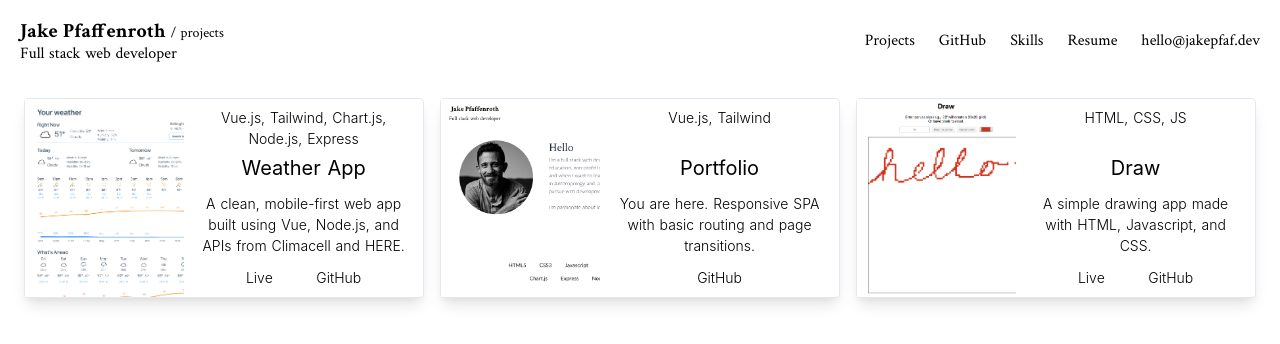
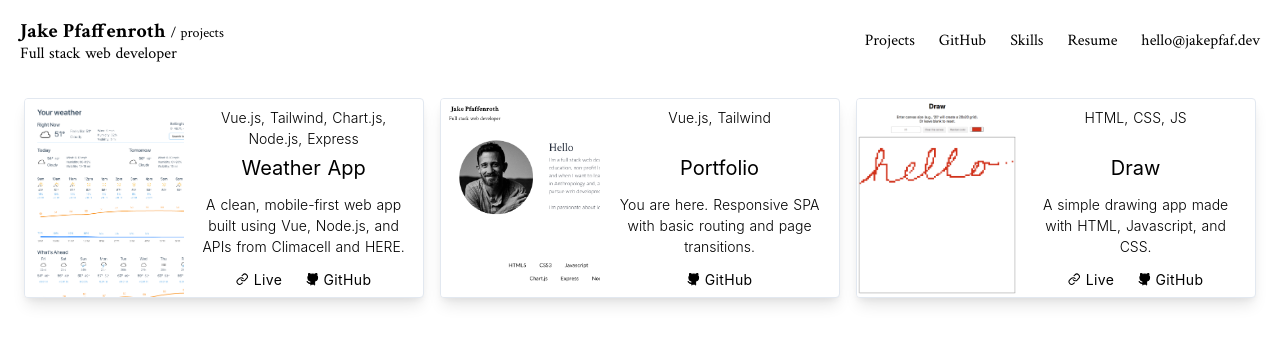
Before and after one commit to jakepfaffenroth/portfolio, a Nuxt app: page /Projects in a window 1280 px wide. Shown: the top 344 px of the page. Built offline with nearby package versions, Linux system fonts and the light colour scheme.

Commit message:
Added icons to project links

```diff
--- a/components/Nav.vue
+++ b/components/Nav.vue
@@ -4,7 +4,7 @@
       <!-- full nav bar -->
       <div class="flex sm:block">
         <div class="text-left self-center">
-          <nuxt-link to="/" class="text-xl font-bold">
+          <nuxt-link to="/" class="title text-xl font-bold">
             Jake Pfaffenroth
             <span class="text-sm font-thin" v-if="$route.name !== 'index'">
               / {{ $route.name.toLowerCase() }}</span
@@ -37,12 +37,12 @@
       <div class="hidden md:block space-x-6 self-center">
         <!-- <nuxt-link to="/aboutme" class="nav-links">About Me</nuxt-link> -->
         <nuxt-link to="/projects" class="nav-links">Projects</nuxt-link>
-        <a href="https://www.github.com/jakepfaffenroth" class="nav-links"
+        <a href="https://www.github.com/jakepfaffenroth" target='blank' class="nav-links"
           >GitHub</a
         >
         <nuxt-link to="/skills" class="nav-links">Skills</nuxt-link>
         <nuxt-link to="/resume" class="nav-links">Resume</nuxt-link>
-        <a href="mailto:hello@jakepfaf.dev" class="nav-links"
+        <a href="mailto:hello@jakepfaf.dev" target='blank' class="nav-links"
           >hello@jakepfaf.dev</a
         >
       </div>
@@ -50,7 +50,7 @@
     <!-- Mobile menu -->
     <transition name="drop">
       <div
-        class="md:hidden w-screen flex flex-wrap justify-around mt-0 px-2 py-3 bg-white text-sm font-light shadow z-40"
+        class="md:hidden w-screen flex flex-wrap justify-around mt-0 px-2 py-3 bg-white text-sm font-light shadow z-40 "
       >
         <!-- <nuxt-link to="/aboutme" class="nav-links">About Me</nuxt-link> -->
         <nuxt-link to="/projects" class="nav-links">Projects</nuxt-link>
@@ -83,12 +83,21 @@ export default {
 </script>
 
 <style>
+/* .title:hover {
+  @apply cursor-pointer border-b-2 border-blue-500 transition duration-100 ease-in-out;
+} */
+
 .nav {
   @apply sticky mx-5 justify-between pt-4 bg-white text-center font-display;
 }
 
+/* Transparent bottom border to preserve spacing when blue b-border is applied on hover */
 .nav-links {
-  @apply cursor-pointer;
+  @apply cursor-pointer border-b-2 border-transparent;
+}
+
+.nav-links:hover {
+  @apply border-b-2 border-blue-500 transition duration-150 ease-in-out;
 }
 
 /* Page transitions */
--- a/pages/Projects.vue
+++ b/pages/Projects.vue
@@ -1,7 +1,7 @@
 <template>
   <section class="section">
-    <div v-for="project in projects" :key="project.name">
-      <a @click="openModal(project)" class="project-card">
+    <div v-for="project in projects" :key="project.name" class="project-card">
+      <!-- <a @click="openModal(project)" class="project-card"> -->
       <img :src="project.image" class="project-image" />
       <div class="text-area">
         <p class="project-stack">{{ project.stack }}</p>
@@ -10,11 +10,54 @@
           {{ project.snippet }}
         </p>
         <div class="project-links">
-            <a v-if='project.live' :href="project.live" class="link-live"> Live </a
-            ><a :href="project.gitHub" class="link-github"> GitHub </a>
+          <a
+            v-if="project.live"
+            :href="project.live"
+            target="blank"
+            class="link-live"
+          >
+            <svg
+              xmlns="http://www.w3.org/2000/svg"
+              width="14"
+              height="14"
+              viewBox="0 0 27 27"
+              fill="none"
+              stroke="currentColor"
+              stroke-width="2"
+              stroke-linecap="round"
+              stroke-linejoin="round"
+              class="feather feather-link self-end mr-1"
+            >
+              <path
+                d="M10 13a5 5 0 0 0 7.54.54l3-3a5 5 0 0 0-7.07-7.07l-1.72 1.71"
+              ></path>
+              <path
+                d="M14 11a5 5 0 0 0-7.54-.54l-3 3a5 5 0 0 0 7.07 7.07l1.71-1.71"
+              ></path>
+            </svg>
+            Live </a
+          ><a :href="project.gitHub" target="blank" class="link-github">
+            <svg
+              xmlns="http://www.w3.org/2000/svg"
+              width="14"
+              height="14"
+              viewBox="0 0 26 26"
+              fill="currentColor"
+              stroke="currentColor"
+              stroke-width="2"
+              stroke-linecap="round"
+              stroke-linejoin="round"
+              class="feather feather-github self-end mr-1"
+            >
+              <path
+                d="M9 19c-5 1.5-5-2.5-7-3m14 6v-3.87a3.37 3.37 0 0 0-.94-2.61c3.14-.35 6.44-1.54 6.44-7A5.44 5.44 0 0 0 20 4.77 5.07 5.07 0 0 0 19.91 1S18.73.65 16 2.48a13.38 13.38 0 0 0-7 0C6.27.65 5.09 1 5.09 1A5.07 5.07 0 0 0 5 4.77a5.44 5.44 0 0 0-1.5 3.78c0 5.42 3.3 6.61 6.44 7A3.37 3.37 0 0 0 9 18.13V22"
+              ></path>
+            </svg>
+            GitHub
+          </a>
         </div>
       </div>
-      </a>
+      <!-- </a> -->
     </div>
     <!-- <Transition name="pop" mode="out-in"> -->
     <project-modal
@@ -101,13 +144,18 @@ export default {
 }
 
 .project-card {
-  @apply flex mt-8 mx-2 bg-white border rounded shadow-lg transition duration-150 ease-in-out;
+  @apply flex mt-8 mx-2 bg-white border rounded shadow-lg overflow-hidden;
   width: 400px;
   height: 200px;
 }
 
-.project-card:hover {
-  @apply cursor-pointer shadow-2xl border-gray-400;
+.project-card:hover .link-live {
+  @apply text-orange-500 transition-all duration-100 ease-in-out;
+  text-shadow: 0 0 0.5px #ed8936;
+}
+.project-card:hover .link-github {
+  @apply text-purple-600 transition-all duration-100 ease-in-out;
+  text-shadow: 0 0 0.5px #9f7aea;
 }
 
 .project-image {
@@ -117,7 +165,7 @@ export default {
 .text-area {
   @apply relative py-2 px-4 w-full;
   display: grid;
-  grid-template-rows: 25% auto auto 12%;
+  grid-template-rows: 25% auto auto 11%;
 }
 
 .project-title {
@@ -133,20 +181,31 @@ export default {
 }
 
 .project-links {
-  @apply row-start-4 flex text-sm font-light mx-6 justify-around;
+  @apply row-start-4 flex text-sm font-normal mx-6 justify-around tracking-wide;
 }
+
+/* .link-live,
+.link-github {
+  @apply transition duration-150 ease-in-out;
+}
+*/
 
 .link-live,
 .link-github {
-  @apply transition duration-150 ease-in-out;
+  /* transparent bottom border to preserve spacing on hover*/
+  @apply flex border-b-2 border-transparent;
 }
 
+.link-live:hover,
+.link-github:hover {
+  @apply cursor-pointer  border-b-2 transition-all duration-75 ease-in-out;
+}
 .link-live:hover {
-  @apply cursor-pointer text-green-600;
+  @apply border-orange-500;
 }
 
 .link-github:hover {
-  @apply cursor-pointer text-orange-600;
+  @apply border-purple-500;
 }
 
 /* Project Modal transitions */
--- a/pages/Skills.vue
+++ b/pages/Skills.vue
@@ -1,6 +1,6 @@
 <template>
   <section class="ml-10 mr-8 my-8">
-    <h1 class="text-2xl border-b mb-4">Skills</h1>
+    <!-- <h1 class="text-2xl border-b mb-4">Skills</h1> -->
     <div class=" grid grid-cols-3">
       <div class="col-start-1">
         <h2 class='text-lg'>Front End</h2>
```
Also changed, not shown: assets/img/draw-ss.png. Lines whose indentation alone changed are shown as unchanged.
